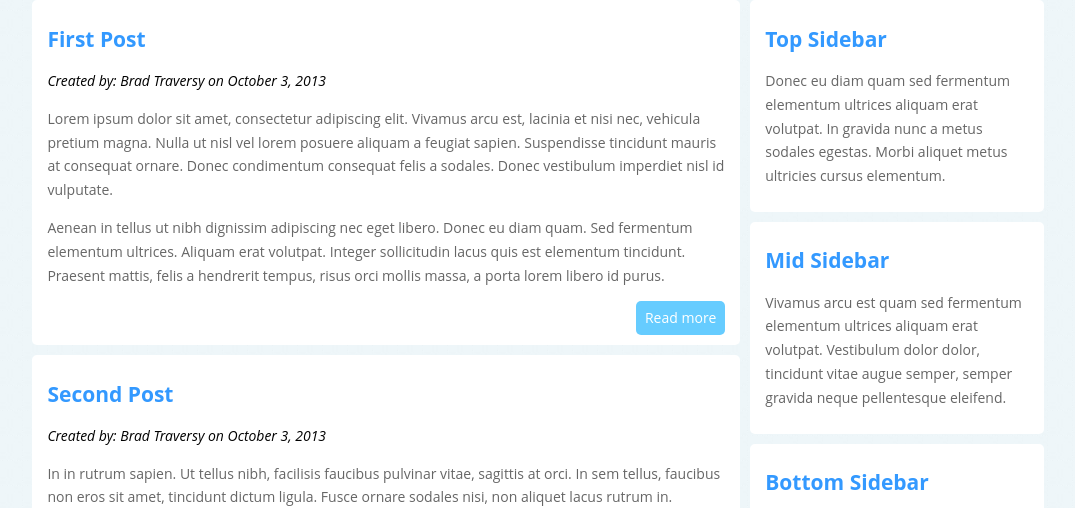
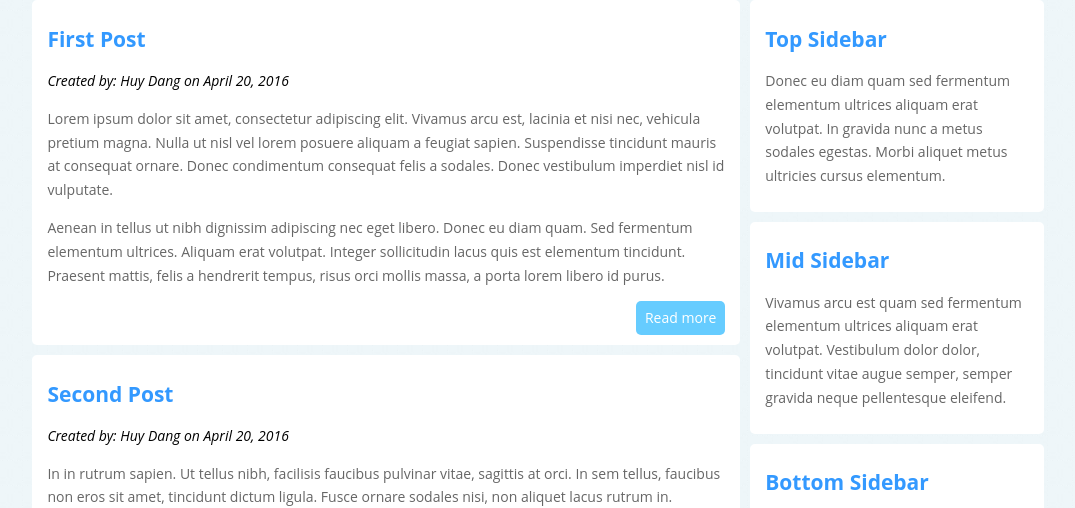
Before and after one commit to huydangquoc/resproject, a plain HTML site: page index.html in a window 1280 px wide. Shown: the part 364-872 px from the top of the page, without its empty margins (102-1177 px from the left). Drawn offline with Linux system fonts and the light colour scheme.

Commit message:
change author info

```diff
--- a/index.html
+++ b/index.html
@@ -42,7 +42,7 @@
 			<article class="art1">
 				<header class="art-header">
 					<h2 class="title"><a href="#">First Post</a></h2>
-					<span>Created by: Brad Traversy on October 3, 2013</span>
+					<span>Created by: Huy Dang on April 20, 2016</span>
 				</header><!--./art-header-->
 					<p>Lorem ipsum dolor sit amet, consectetur adipiscing elit. Vivamus arcu est, lacinia et nisi nec, vehicula pretium magna. Nulla ut nisl vel lorem posuere aliquam a feugiat sapien. Suspendisse tincidunt mauris at consequat ornare. Donec condimentum consequat felis a sodales. Donec vestibulum imperdiet nisl id vulputate.   </p>
 					<p>Aenean in tellus ut nibh dignissim adipiscing nec eget libero. Donec eu diam quam. Sed fermentum elementum ultrices. Aliquam erat volutpat. Integer sollicitudin lacus quis est elementum tincidunt. Praesent mattis, felis a hendrerit tempus, risus orci mollis massa, a porta lorem libero id purus.  </p>
@@ -51,7 +51,7 @@
 			<article class="art1">
 				<header class="art-header">
 					<h2 class="title"><a href="#">Second Post</a></h2>
-					<span>Created by: Brad Traversy on October 3, 2013</span>
+					<span>Created by: Huy Dang on April 20, 2016</span>
 				</header><!--./art-header-->
 					<p>In in rutrum sapien. Ut tellus nibh, facilisis faucibus pulvinar vitae, sagittis at orci. In sem tellus, faucibus non eros sit amet, tincidunt dictum ligula. Fusce ornare sodales nisi, non aliquet lacus rutrum in. Vestibulum in sem urna. Cras commodo massa enim, non hendrerit lacus pretium vel. </p>
 					<p>Aliquam tristique augue vitae urna aliquet, et volutpat metus gravida. Mauris nec ornare nisl. Sed egestas mi et viverra sollicitudin. Fusce hendrerit adipiscing ipsum, ut suscipit nibh convallis fringilla. Mauris tempus id velit at lacinia. Aenean scelerisque ac sem in accumsan. </p>
```
